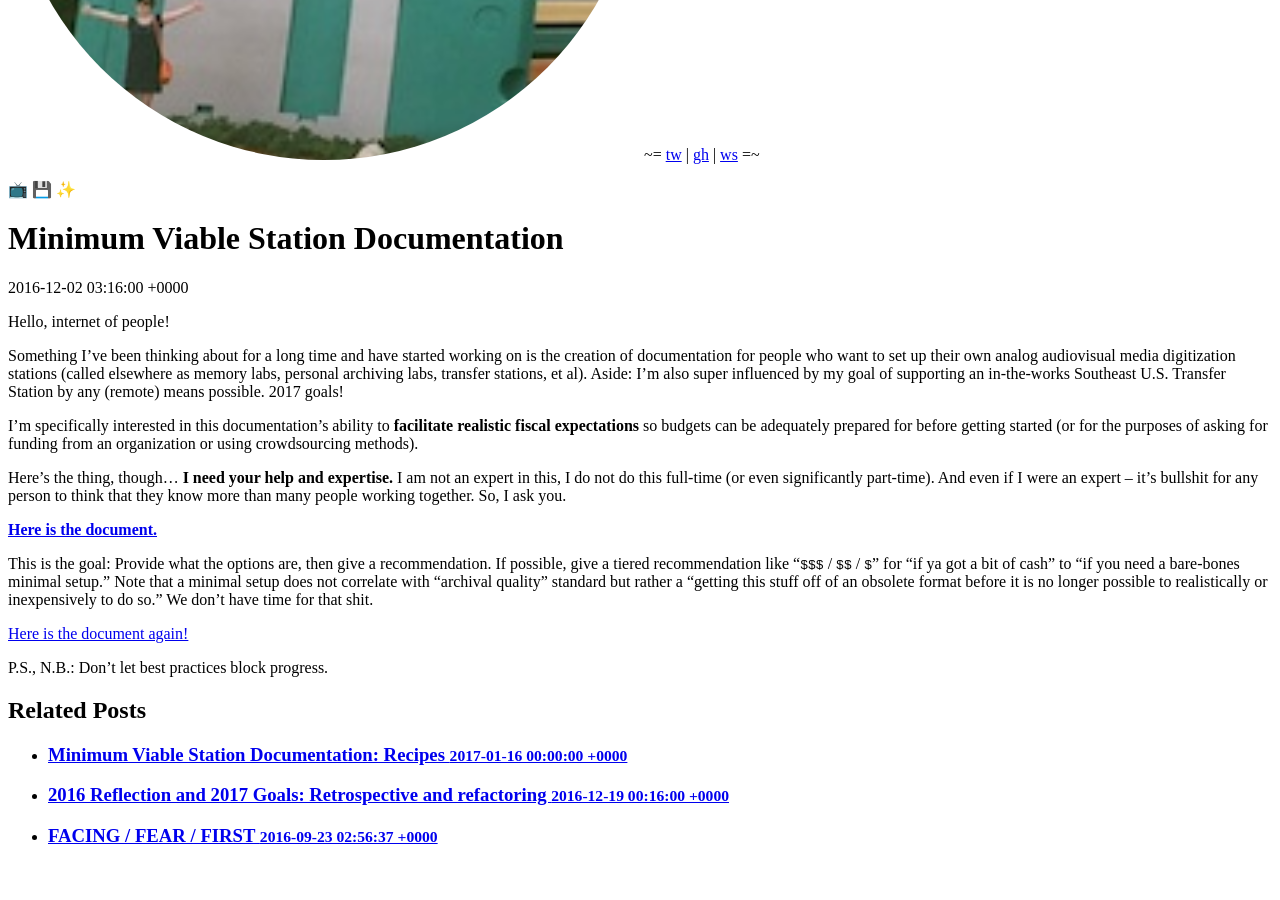
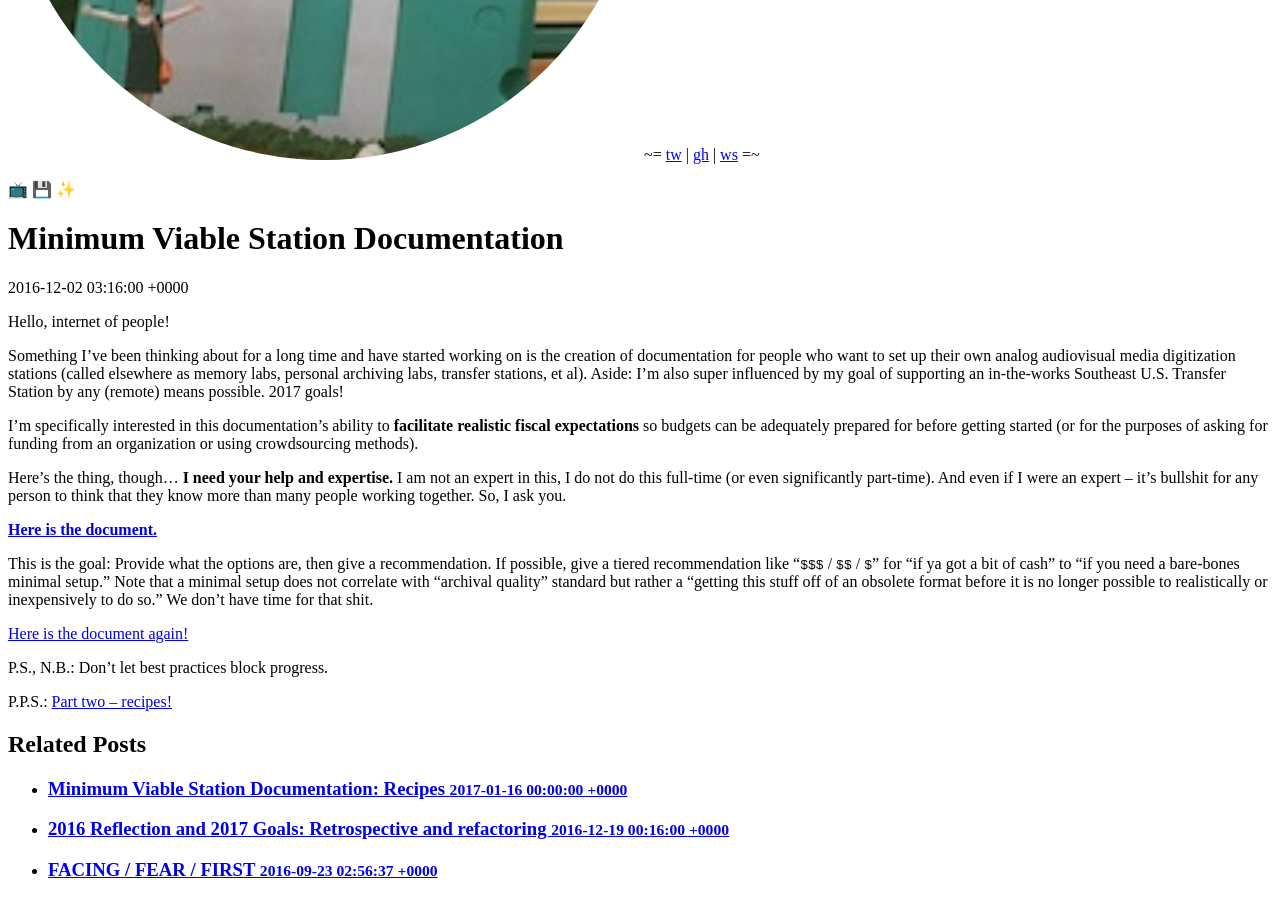
Before and after one commit to ablwr/ablwr.github.io, a Jekyll site: the page built from _posts/2016-12-01-minimum-viable-transfer-station-documentation.markdown, in a window 1280 px wide and 900 px high, scrolled down 586 px. Built offline with Jekyll 4.4.1, drawn with Linux system fonts in a browser that asks for light colours; before the commit the page ends 1452 px from its top, so only the background shows below that.

Commit message:
adds link to recipes docs post

```diff
--- a/_posts/2016-12-01-minimum-viable-transfer-station-documentation.markdown
+++ b/_posts/2016-12-01-minimum-viable-transfer-station-documentation.markdown
@@ -19,3 +19,5 @@ This is the goal: Provide what the options are, then give a recommendation. If p
 [Here is the document again!](https://docs.google.com/document/d/1oJvr8zCMK4A97GF9xYOM0uijDqyNStuwjtZ23yMRkGw/edit?usp=sharing)
 
 P.S., N.B.: Don't let best practices block progress.
+
+P.P.S.: [Part two -- recipes!](http://ablwr.github.io/blog/2017/01/16/minimum-viable-digitization-station-recipes/)
```
